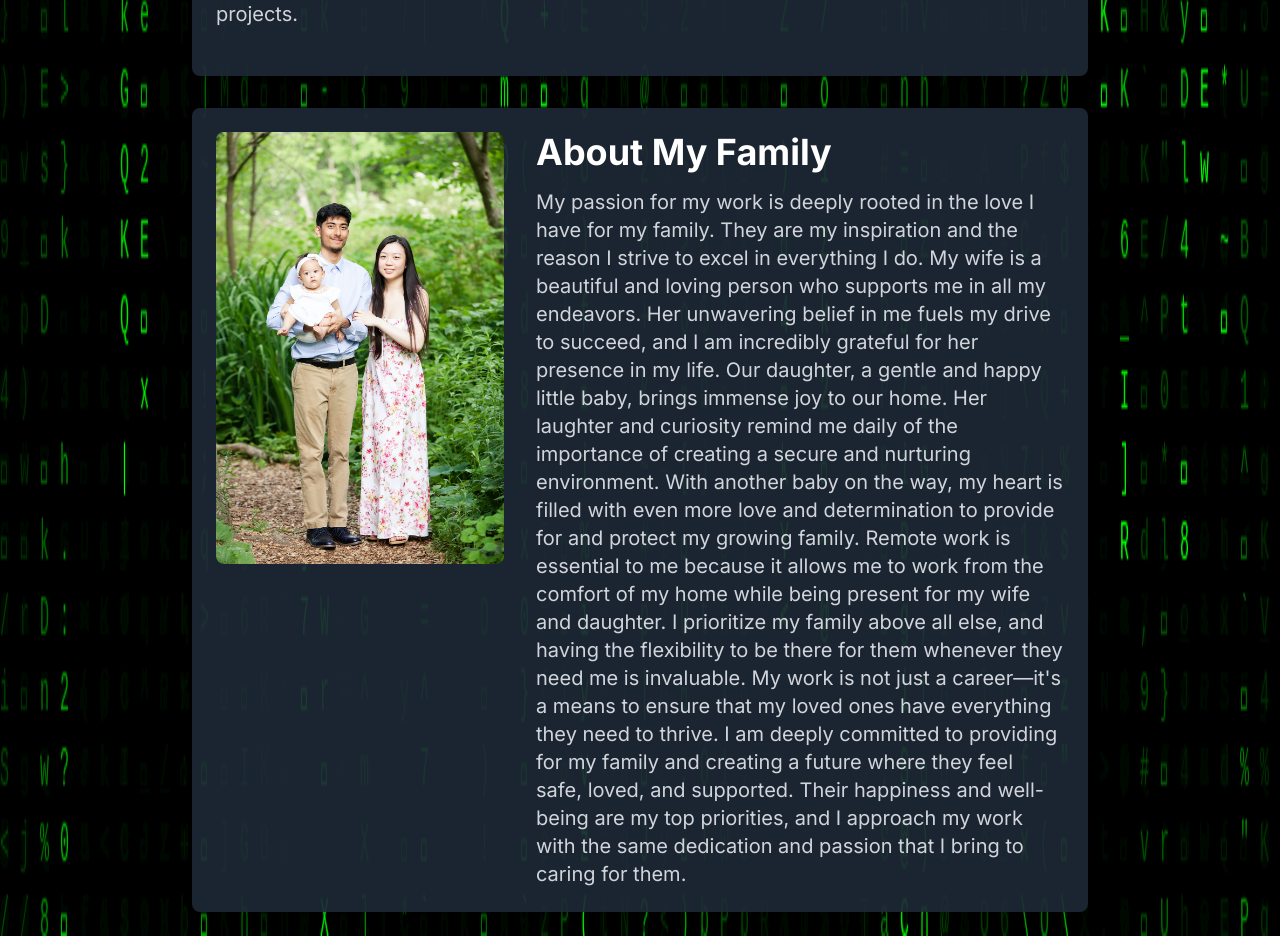
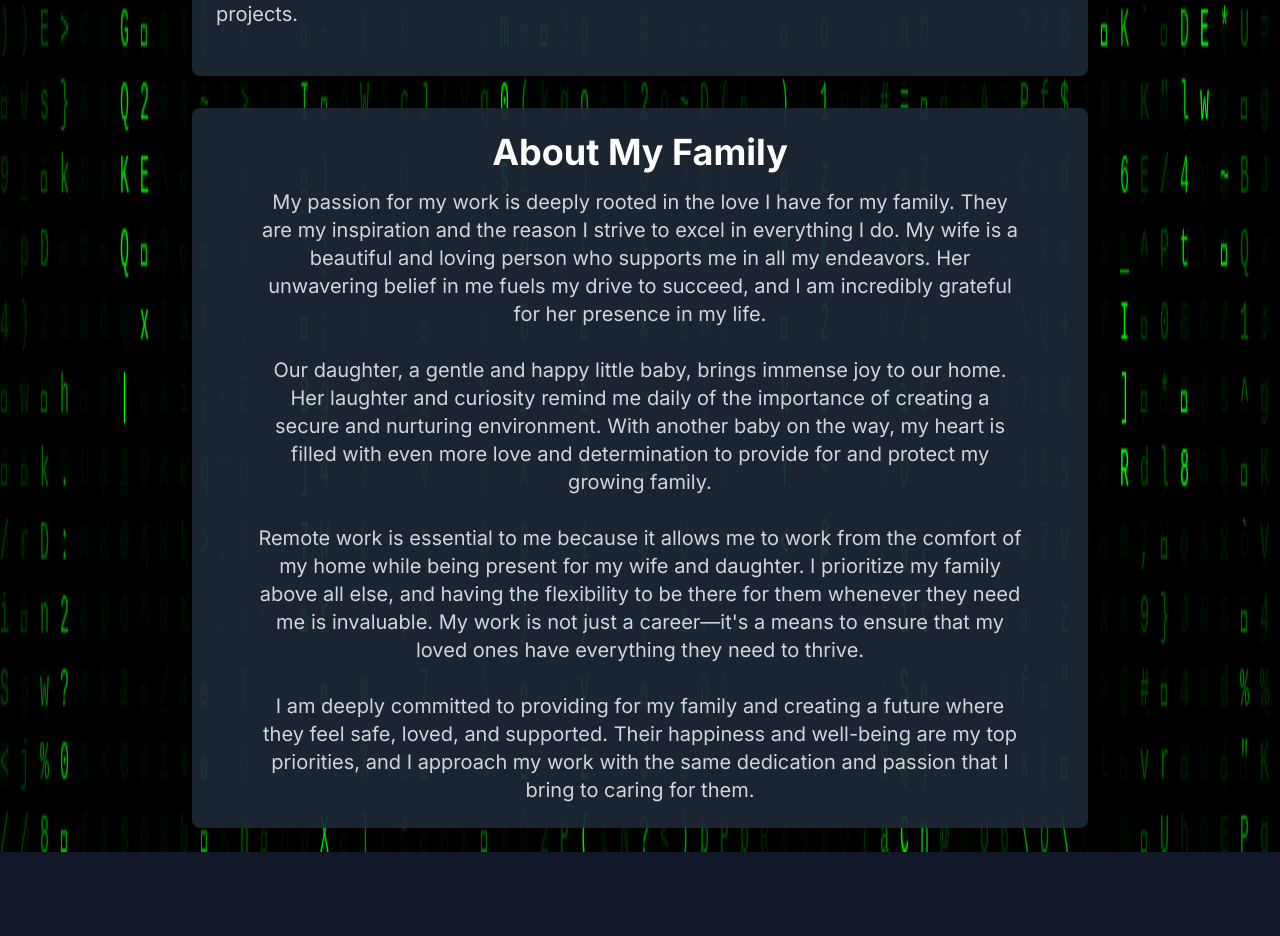
Before and after one commit to NickodingSMS/nicholas-sivaji-perez-portfolio, a Next.js app: page /about in a window 1280 px wide. Shown: the part 2080-3016 px from the top of the page. After the commit the page ends 2932 px from the top, so only its background shows below. Built offline with nearby package versions, Linux system fonts and the light colour scheme.

Commit message:
update my resumeee

```diff
--- a/app/about/page.tsx
+++ b/app/about/page.tsx
@@ -51,30 +51,20 @@ Currently, I am exploring new opportunities as my previous role was contract-bas
         </section>
 
         <section className="bg-gray-800/90 p-6 rounded-lg shadow-lg w-full max-w-4xl">
-          <div className="flex flex-col lg:flex-row items-center lg:items-start">
-            <div className="relative w-72 h-auto mb-4 lg:mb-0 lg:mr-8 flex-shrink-0">
-              <Image
-                src="/familypicture.jfif"
-                alt="Family Picture"
-                width={400}
-                height={400}
-                className="object-cover rounded-lg"
-              />
-            </div>
-            <div>
-              <h2 className="text-4xl font-bold mb-4 text-white">About My Family</h2>
-              <p className="text-xl text-gray-300">
+  <div className="flex flex-col items-center">
+    <h2 className="text-4xl font-bold mb-4 text-white text-center">About My Family</h2>
+    <p className="text-xl text-gray-300 text-center max-w-3xl">
       My passion for my work is deeply rooted in the love I have for my family. They are my inspiration and the reason I strive to excel in everything I do. My wife is a beautiful and loving person who supports me in all my endeavors. Her unwavering belief in me fuels my drive to succeed, and I am incredibly grateful for her presence in my life.
-
+      <br /><br />
       Our daughter, a gentle and happy little baby, brings immense joy to our home. Her laughter and curiosity remind me daily of the importance of creating a secure and nurturing environment. With another baby on the way, my heart is filled with even more love and determination to provide for and protect my growing family.
-
+      <br /><br />
       Remote work is essential to me because it allows me to work from the comfort of my home while being present for my wife and daughter. I prioritize my family above all else, and having the flexibility to be there for them whenever they need me is invaluable. My work is not just a career—it&apos;s a means to ensure that my loved ones have everything they need to thrive.
-
+      <br /><br />
       I am deeply committed to providing for my family and creating a future where they feel safe, loved, and supported. Their happiness and well-being are my top priorities, and I approach my work with the same dedication and passion that I bring to caring for them.
     </p>
   </div>
-          </div>
 </section>
+
       </div>
     </div>
   );
--- a/app/certifications/page.tsx
+++ b/app/certifications/page.tsx
@@ -20,6 +20,12 @@ const certifications = [
     title: 'Low-Code Academy Bootcamp',
     image: '/Lowcode.jpg',
     downloadLink: '/Lowcode.pdf',
+  },
+  {
+    id: 4,
+    title: 'Mendix Advanced Certification',
+    image: '/Advanced.jpg',
+    downloadLink: '/Advanced.pdf',
   },
 ];
 
```
Also changed, not shown: public/Advanced.JPG (added), 1 other file (tests, documents, lock files or other folders). Lines whose indentation alone changed are shown as unchanged.
